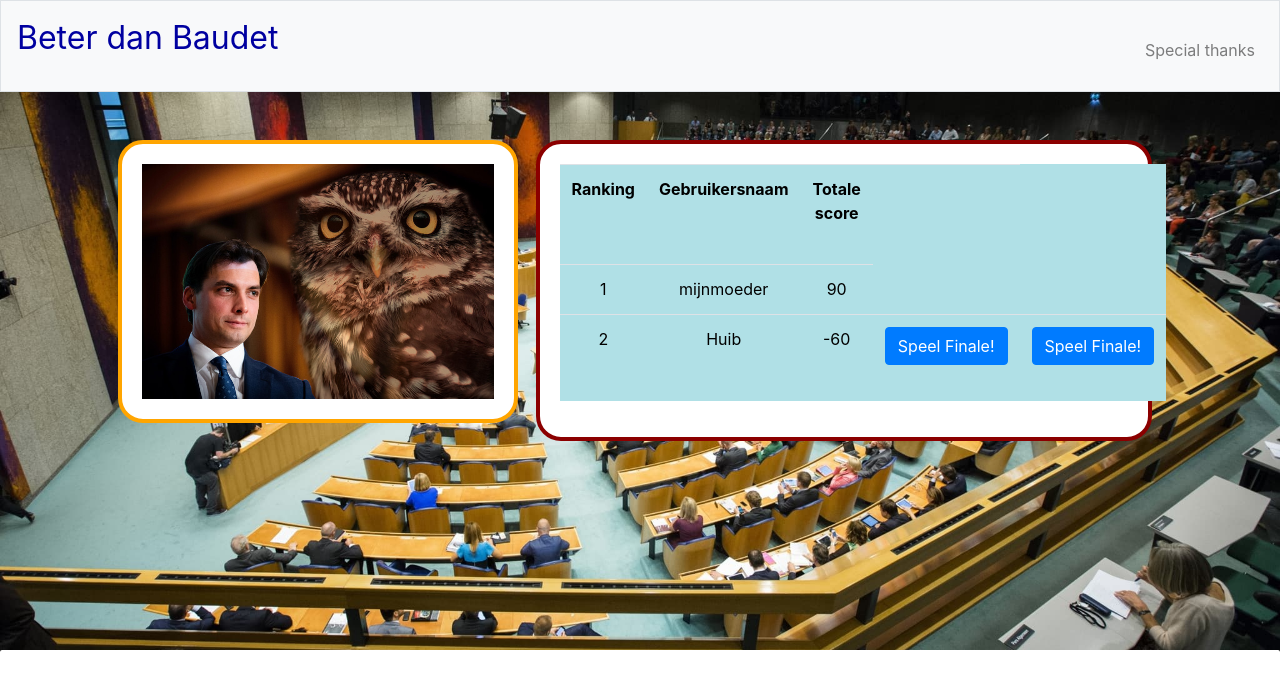
After one commit to 12522503/webprojectik13, a Flask app: page /ranking in a window 1280 px wide. The commit adds this page. Shown: the top 681 px of the page. Run offline with Flask 2, Linux system fonts and the light colour scheme; some libraries are stand-ins or nearby versions.

Commit message:
finalscore

```diff
--- a/application.py
+++ b/application.py
@@ -265,3 +265,27 @@ def checkquestion():
 
     # Return question index
     return jsonify(index)
+
+@app.route("/ranking", methods=["GET", "POST"])
+def ranking():
+    if request.method == "GET":
+
+        # get used room
+        room= "jemoeder"
+
+        # get username and score using room out of db
+        ranking = db.execute("SELECT username, score FROM users WHERE room = :room", room=room)
+
+        # sort dict using reverse
+        sortedranking = sorted(ranking, key=lambda x: int(x['score']), reverse=True)
+
+        # add ranking to dict
+        j = 1
+        for i in sortedranking:
+                i["rank"] = j
+                j += 1
+
+        # give dict to html
+        return render_template("ranking.html", ranking=sortedranking)
+    else:
+        return render_template("final.html")
--- a/templates/layout.html
+++ b/templates/layout.html
@@ -27,7 +27,7 @@
     <body>
 
         <nav class="navbar navbar-expand-md navbar-light bg-light border">
-            <a class="navbar-brand" href="/"><span class="blue">Het<span class="yellow"> spel</span><span class="green"> van</span> <span class="red">Minerva</span></a>
+            <a class="navbar-brand" href="/"><p style="color:#0000A0">Beter dan Baudet</p></a>
 
 
 
--- /dev/null
+++ b/templates/ranking.html
@@ -0,0 +1,60 @@
+{% extends "layout.html" %}
+
+{% block title %}
+    Ranking
+{% endblock %}
+
+{% block main %}
+
+    <div class="first-column">
+        <div id="rcorners1">
+            <img src="static/minerva.jpg">
+
+            <!--<table class="table table-striped" style="width:100%">-->
+            <!--    <tr>-->
+            <!--        <th>Kamer</th>-->
+            <!--        <th>Gebruikers</th>-->
+            <!--        <th>Datum</th>-->
+            <!--    </tr>-->
+            <!--        {% for item in info %}-->
+            <!--    <tr>-->
+            <!--        <td>{{ item.room }}</td>-->
+            <!--        <td>{{ item.useramount}}</td>-->
+            <!--        <td>{{ item.dates }}</td>-->
+            <!--    </tr>-->
+            <!--        {% endfor %}-->
+            <!--</table>-->
+
+
+        </div>
+    </div>
+    <div class="second-column">
+        <div id="rcorners2">
+            <div class="blocktext">
+                 <table class="table table-borderd"  style="background-color:powderblue;">
+        <tr>
+        <th> Ranking </th>
+        <th>Gebruikersnaam </th>
+        <th>Totale score </th>
+        <th>  </th>
+
+        </tr>
+
+            {% for item in ranking %}
+
+        <tr>
+            <td> {{item["rank"]}} </td>
+            <td>{{item["username"]}} </td>
+            <td>{{item["score"]}} </td>
+            {% endfor %}
+            {% for item in ranking if item["rank"] < 3 %}
+            <td> <button class="btn btn-primary" type="submit" href="/final">Speel Finale! </button><br><br> </td>
+
+            {% endfor %}
+             </tr>
+
+
+            </div>
+        </div>
+    </div>
+{% endblock %}
```
Also changed, not shown: templates/makeroom.html (+2 -7 lines), package-lock.json (deleted).
